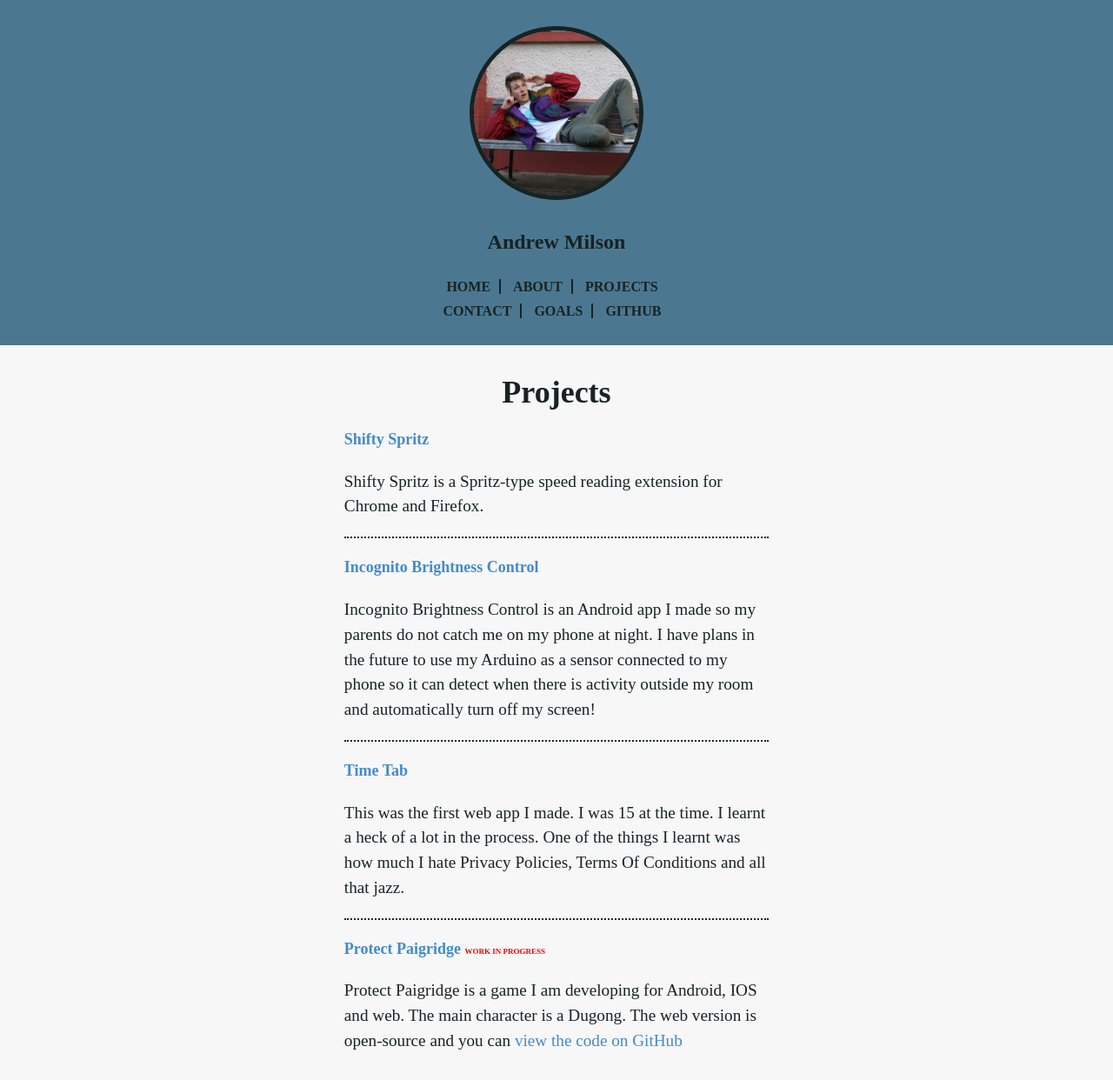
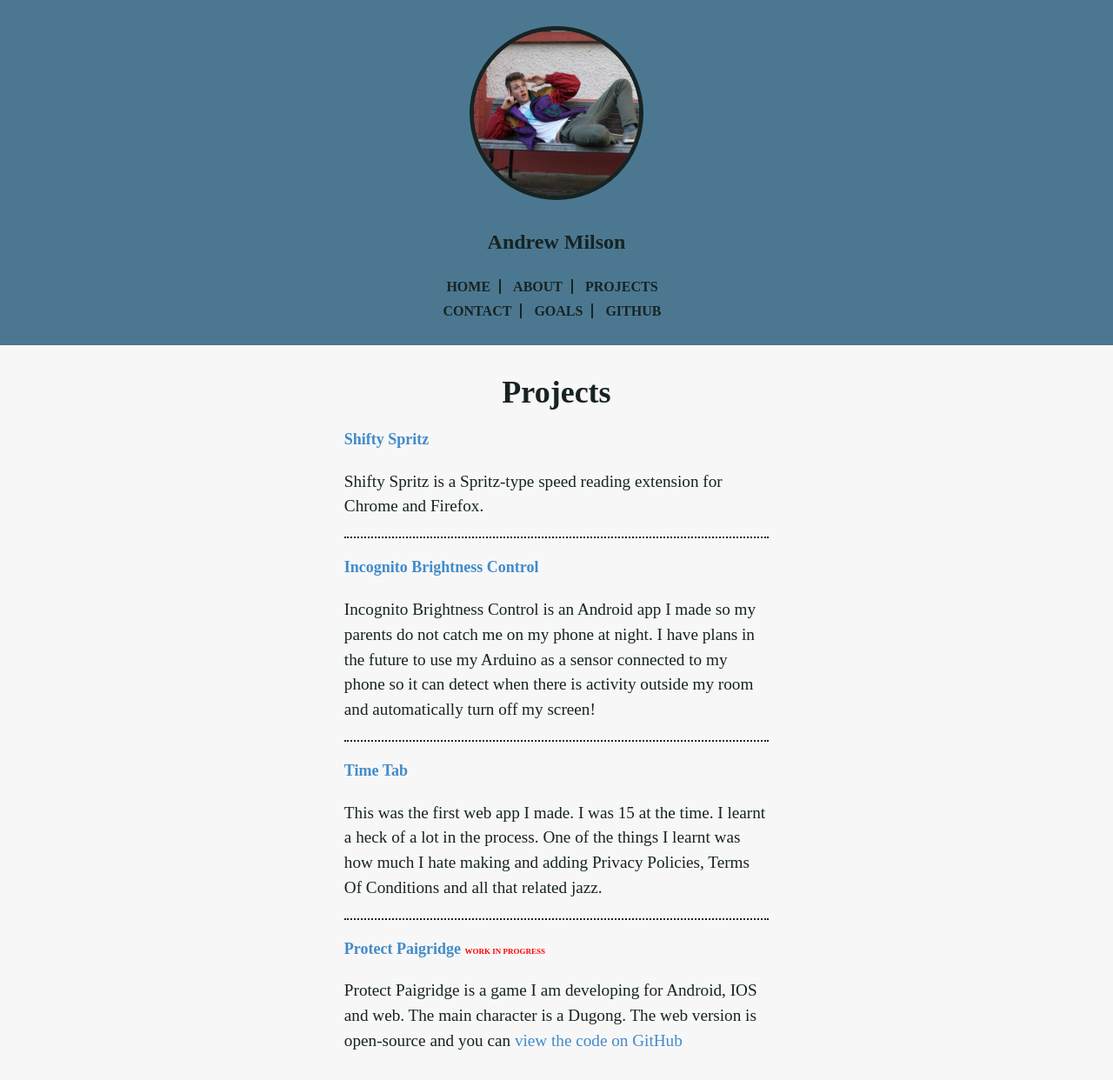
Before and after one commit to andrewmilson/andrewmilson.github.io, a Jekyll site: the page built from projects.html, in a window 1280 px wide. Shown: the whole page at 87% size. Built offline with Jekyll 4.4.1, drawn with Linux system fonts in a browser that asks for light colours; some web fonts are replaced; Markdown is read by kramdown in place of the engine named in the settings.

Commit message:
Updated projects page

```diff
--- a/projects.html
+++ b/projects.html
@@ -11,7 +11,7 @@ permalink: /projects/
 <p>Incognito Brightness Control is an Android app I made so my parents do not catch me on my phone at night. I have plans in the future to use my Arduino as a sensor connected to my phone so it can detect when there is activity outside my room and automatically turn off my screen!</p>
 <hr>
 <a href="https://mytimetab.com" target="_blank"><h4>Time Tab</h4></a>
-<p>This was the first web app I made. I was 15 at the time. I learnt a heck of a lot in the process. One of the things I learnt was how much I hate Privacy Policies, Terms Of Conditions and all that jazz.</p>
+<p>This was the first web app I made. I was 15 at the time. I learnt a heck of a lot in the process. One of the things I learnt was how much I hate making and adding Privacy Policies, Terms Of Conditions and all that related jazz.</p>
 <hr>
 <a href="http://andrewmilson.com/protect-paigridge/" target="_blank"><h4>Protect Paigridge <small style="color: red;">WORK IN PROGRESS</small></h4></a>
 <p>Protect Paigridge is a game I am developing for Android, IOS and web. The main character is a Dugong. The web version is open-source and you can <a href="https://github.com/andrewmilson/protect-paigridge">view the code on GitHub</a></p>
```
